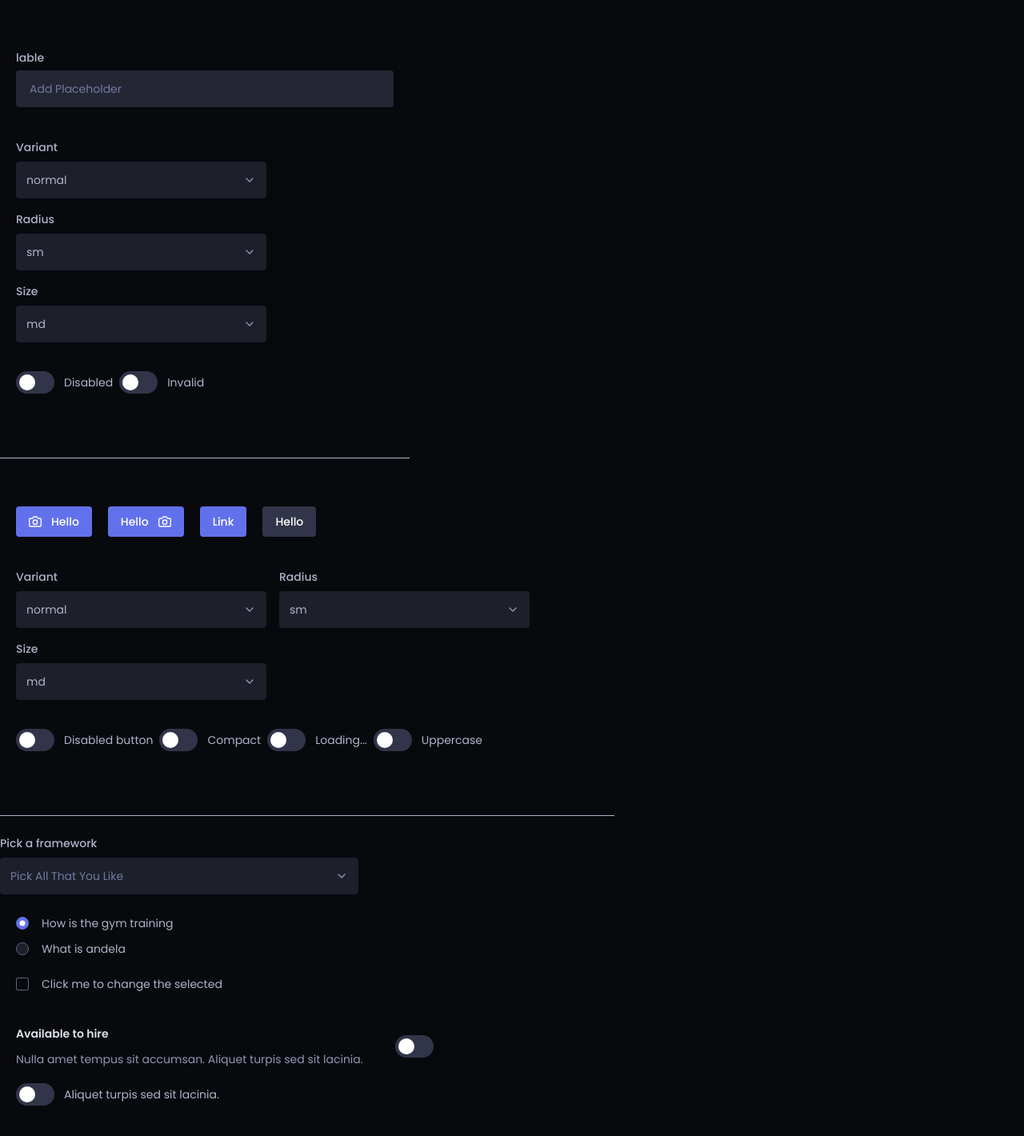
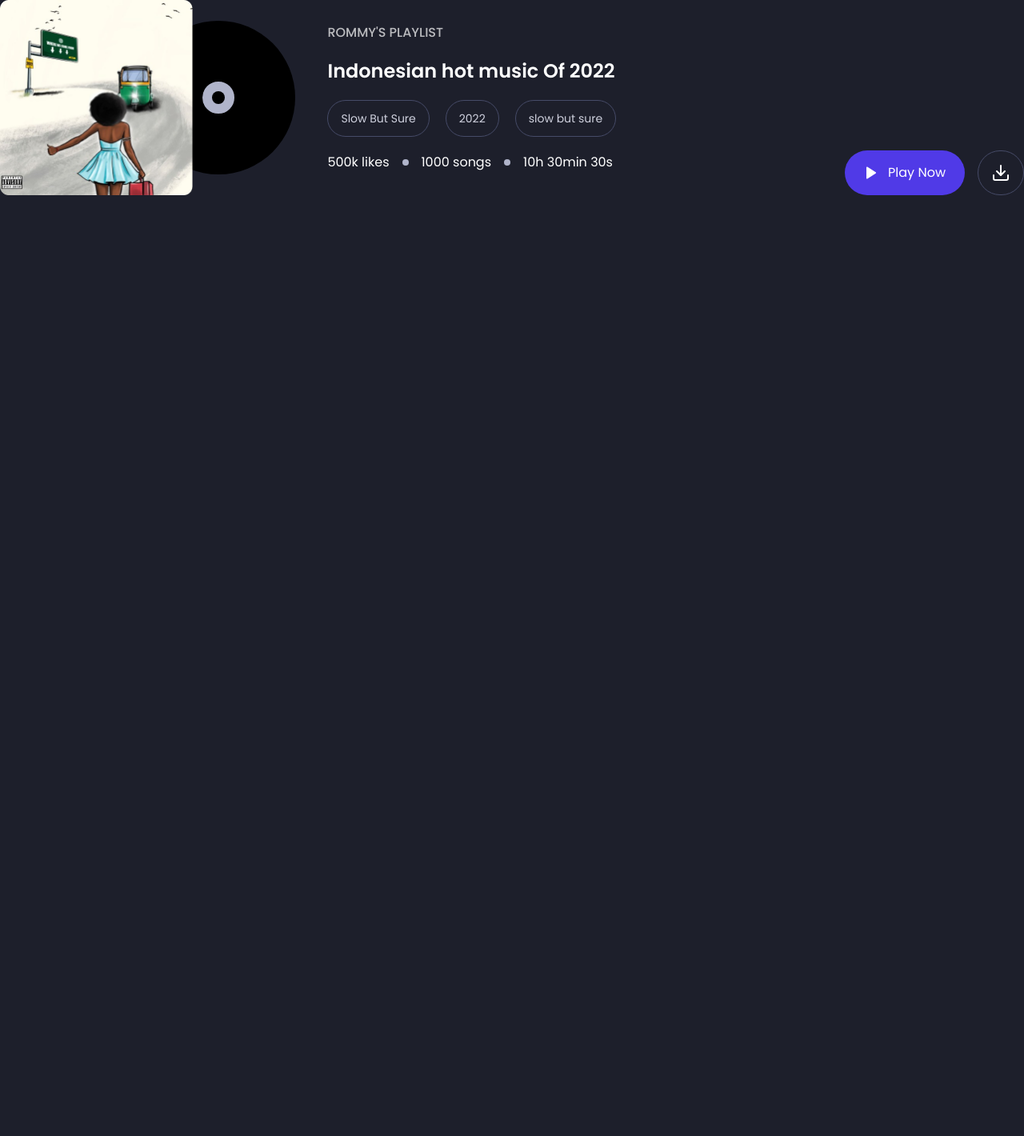
Before and after one commit to qonect-group/bundaset, a Next.js app in the folder site/: page / in a window 1280 px wide. Shown: the whole page at 80% size. After the commit the page ends 800 px from the top, so only its background shows below. Built offline with nearby package versions, Linux system fonts and the light colour scheme.

Commit message:
feat: add playlist section

```diff
--- a/site/app/page.tsx
+++ b/site/app/page.tsx
@@ -1,209 +1,10 @@
 "use client";
-import Button from "@components/ui/Button";
-import { Camera } from "react-feather";
-import Input, { Rounded, Size, Variant } from "@components/ui/Input";
-import MultiSelect from "@components/ui/MultiSelect";
-import Select from "@components/ui/Select";
-import Switch from "@components/Switch";
-import Checkbox from "@components/ui/Checkbox";
-import Radio from "@components/ui/Radio";
-import React, { useState } from "react";
+import React from "react";
+import Playlist from "@components/sections/homepage/Playlist";
 export default function Page() {
-  const [autoCompleteValue, setautoCompleteValue] = useState<string>();
-  const [multiValues, setmultiValues] = useState<any>([]);
-  const [checked, setchecked] = useState(false);
-  const [variantvalue, setVariantValue] = useState<Variant>("normal");
-  const [radiusValue, setRadiusValue] = useState<Rounded>("sm");
-  const [sizeValue, SetSizeValue] = useState<Size>("md");
-  const [isDisabledValue, setIsDisabledValue] = useState(false);
-  const [isInvalid, SetIsInvalidValue] = useState(false);
-  const [buttonVariant, setButtonVariant] = useState<any>("normal");
-  const [buttonSizeValue, setButtonSizeValue] = useState<Size>("md");
-  const [buttonRadiusValue, setButtonRadiusValue] = useState<Rounded>("sm");
-  const [isDisabledButton, setIsDisabledButton] = useState(false);
-  const [isCompact, setIsCompact] = useState(false);
-  const [isLoadingButton, setIsLoadingButton] = useState(false);
-  const [isUppercase, setIsUppercase] = useState(false);
   return (
-    <div>
-      <div className="w-2/5 space-y-10 p-5 border-b  mt-10">
-        <Input
-          label="lable"
-          type="email"
-          rounded={radiusValue}
-          disabled={isDisabledValue}
-          invalid={isInvalid}
-          size={sizeValue}
-          variant={variantvalue}
-          errorMsg="*Description of the error"
-          placeholder="Add placeholder"
-        />
-        <div className="flex gap-4 flex-wrap">
-          <Select
-            creatable
-            onChange={setVariantValue}
-            value={variantvalue}
-            label="Variant"
-            placeholder="Input's Variant"
-            data={["normal", "fill", "outlined"]}
-          />
-          <Select
-            creatable
-            onChange={setRadiusValue}
-            value={radiusValue}
-            label="Radius"
-            placeholder="Input's Radius"
-            data={["sm", "md", "lg", "full", "none"]}
-          />
-          <Select
-            creatable
-            onChange={SetSizeValue}
-            value={sizeValue}
-            label="Size"
-            placeholder="Input's Size"
-            data={["sm", "md", "lg"]}
-          />
-          <div className="flex gap-2 my-auto">
-            <Switch
-              onChange={() => {
-                setIsDisabledValue(!isDisabledValue);
-              }}
-              label="Disabled"
-            />
-            <Switch
-              onChange={() => {
-                SetIsInvalidValue(!isInvalid);
-              }}
-              label="Invalid"
-            />
-          </div>
-        </div>
-        <div></div>
-      </div>
-      <div className="w-3/5 space-y-10 p-5 border-b  mt-10">
-        <div className="flex gap-5">
-          <Button LeftIcon={Camera}>Hello</Button>
-          <Button RightIcon={Camera}>Hello</Button>
-          <Button href="google.com" size="md">
-            Link
-          </Button>
-          <Button
-            variant={buttonVariant}
-            size={buttonSizeValue}
-            loading={isLoadingButton}
-            rounded={buttonRadiusValue}
-            compact={isCompact}
-            uppercase={isUppercase}
-            disabled={isDisabledButton}
-          >
-            Hello
-          </Button>
-        </div>
-        <div className="flex gap-4 flex-wrap">
-          <Select
-            creatable
-            onChange={setButtonVariant}
-            value={buttonVariant}
-            label="Variant"
-            placeholder="Button's Variant"
-            data={[
-              "normal",
-              "outlined",
-              "primary",
-              "danger",
-              "success",
-              "light",
-              "subtle",
-            ]}
-          />
-          <Select
-            creatable
-            onChange={setButtonRadiusValue}
-            value={buttonRadiusValue}
-            label="Radius"
-            placeholder="Button's Radius"
-            data={["sm", "md", "lg", "full", "none"]}
-          />
-          <Select
-            creatable
-            onChange={setButtonSizeValue}
-            value={buttonSizeValue}
-            label="Size"
-            placeholder="Button's Size"
-            data={["sm", "md", "lg"]}
-          />
-          <div className="flex gap-2 my-auto flex-wrap">
-            <Switch
-              onChange={() => {
-                setIsDisabledButton(!isDisabledButton);
-              }}
-              label="Disabled button"
-            />
-            <Switch
-              onChange={() => {
-                setIsCompact(!isCompact);
-              }}
-              label="Compact"
-            />
-            <Switch
-              onChange={() => {
-                setIsLoadingButton(!isLoadingButton);
-              }}
-              label="Loading..."
-            />
-            <Switch
-              onChange={() => {
-                setIsUppercase(!isUppercase);
-              }}
-              label="Uppercase"
-            />
-          </div>
-        </div>
-        <div></div>
-      </div>
-      <div className="my-6">
-        <MultiSelect
-          onChange={setmultiValues}
-          values={multiValues}
-          label="Pick a framework"
-          creatable
-          maxSelectedValues={2}
-          placeholder="Pick all that you like"
-          data={[
-            { value: "React", label: "React" },
-            { value: "Angular", label: "Angular" },
-            { value: "Svelte", label: "Svelte" },
-            { value: "Vue", label: "Vue" },
-          ]}
-        />
-      </div>
-      <div>
-        <div className="m-5">
-          <Radio
-            checked={true}
-            onChange={() => {}}
-            label="How is the gym training"
-          />
-          <Radio label="What is andela" onChange={() => {}} />
-        </div>
-        <div className="m-5">
-          <Checkbox
-            checked={checked}
-            onChange={() => {
-              setchecked(!checked);
-            }}
-            label="Click me to change the selected"
-          />
-        </div>
-        <div className="my-10 mx-5">
-          <Switch
-            onChange={() => {}}
-            title="Available to hire"
-            subTitle="Nulla amet tempus sit accumsan. Aliquet turpis sed sit lacinia."
-          />
-          <Switch onChange={() => {}} label="Aliquet turpis sed sit lacinia." />
-        </div>
-      </div>
+    <div className="max-w-7xl mx-auto">
+      <Playlist />
     </div>
   );
 }
--- /dev/null
+++ b/site/components/sections/homepage/Playlist.tsx
@@ -0,0 +1,79 @@
+import Image from "next/image";
+import { Download, Play } from "react-feather";
+
+export default function Playlist() {
+  return (
+    <div className="flex md:justify-between text-white">
+      <div className="flex justify-center md:justify-start text-center md:text-left items-center gap-10 flex-wrap md:flex-nowrap">
+        <div className="flex flex-col-reverse md:flex-row items-center">
+          <Image
+            src="/assets/img/cover-1.png"
+            className="rounded-md object-cover z-40 -mt-16 md:mt-0"
+            alt="Playlist"
+            width={241.46}
+            height={245}
+          />
+          <div className="md:-ml-16 flex justify-center items-center w-48 h-48 rounded-full bg-black">
+            <div className="w-10 h-10 bg-gray-200 border-8 flex justify-center items-center rounded-full">
+              <div className="block w-4 h-4 rounded-full bg-black"></div>
+            </div>
+          </div>
+        </div>
+        <div className="flex flex-col items-center md:items-start gap-5">
+          <h4 className=" text-white text-opacity-70 font-medium uppercase">
+            {"ROMMY'S PLAYLIST"}
+          </h4>
+          <h1 className="text-2xl font-semibold text-white">
+            Indonesian hot music Of 2022
+          </h1>
+          <div className="flex gap-2 md:gap-5">
+            {["Slow But Sure", "2022", "slow but sure"].map(
+              (value: string, key: number) => {
+                return (
+                  <button
+                    className="text-sm border border-gray-600 text-gray-100 rounded-full py-3 px-4"
+                    key={key}
+                  >
+                    {value}
+                  </button>
+                );
+              }
+            )}
+          </div>
+          <div className="flex gap-2 md:gap-4">
+            {["500k likes", "1000 songs", "10h 30min 30s"].map(
+              (value: string, key: number) => {
+                return (
+                  <div key={key} className="flex gap-2 md:gap-4 items-center">
+                    {key !== 0 && (
+                      <span className="block w-2 h-2 bg-gray-200 rounded-full"></span>
+                    )}
+                    <span>{value}</span>
+                  </div>
+                );
+              }
+            )}
+          </div>
+          <div className="flex lg:hidden gap-4">
+            <button className="flex gap-3 items-center bg-primary-200 rounded-full py-4 px-6">
+              <Play size={18} fill="white" stroke="white" />
+              <span className="text-base">Play Now</span>
+            </button>
+            <div className="justify-center px-4 items-center border rounded-full border-gray-600 flex cursor-pointer">
+              <Download />
+            </div>
+          </div>
+        </div>
+      </div>
+      <div className="hidden lg:flex gap-4 self-end">
+        <button className="flex gap-3 items-center bg-primary-200 rounded-full py-4 px-6">
+          <Play size={18} fill="white" stroke="white" />
+          <span className="text-base">Play Now</span>
+        </button>
+        <div className="justify-center px-4 items-center border rounded-full border-gray-600 flex cursor-pointer">
+          <Download />
+        </div>
+      </div>
+    </div>
+  );
+}
--- a/site/styles/globals.css
+++ b/site/styles/globals.css
@@ -3,7 +3,7 @@
 @tailwind utilities;
 
 body {
-  @apply bg-gray-900;
+  @apply bg-gray-800;
 }
 
 .form-check-input:checked[type="radio"] {
--- a/site/tailwind.config.js
+++ b/site/tailwind.config.js
@@ -15,6 +15,7 @@ module.exports = {
           DEFAULT: "#6271EB",
           50: "#2B2D3D",
           100: "#242634",
+          200: "#503AE7",
         },
         light: "#A8A8A8",
         gray: {
```
Also changed, not shown: site/public/assets/img/cover-1.png (added).
